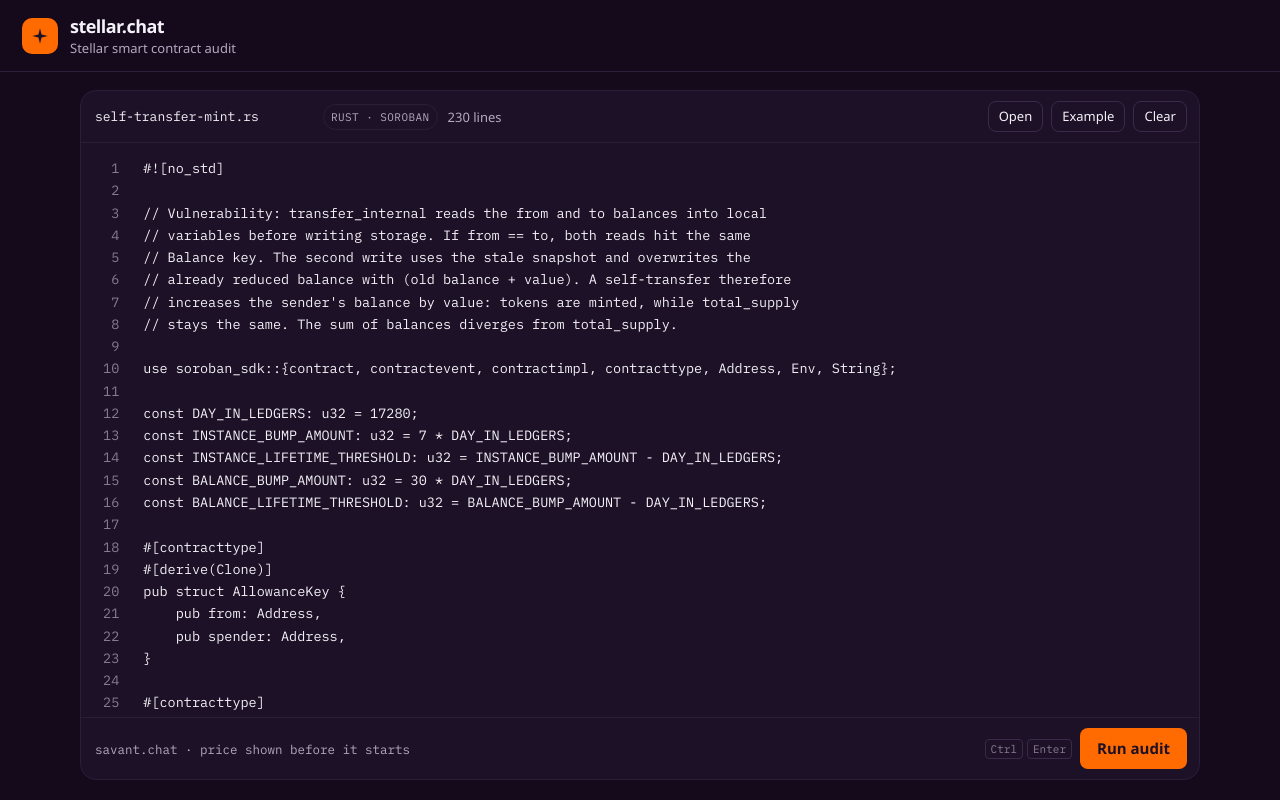
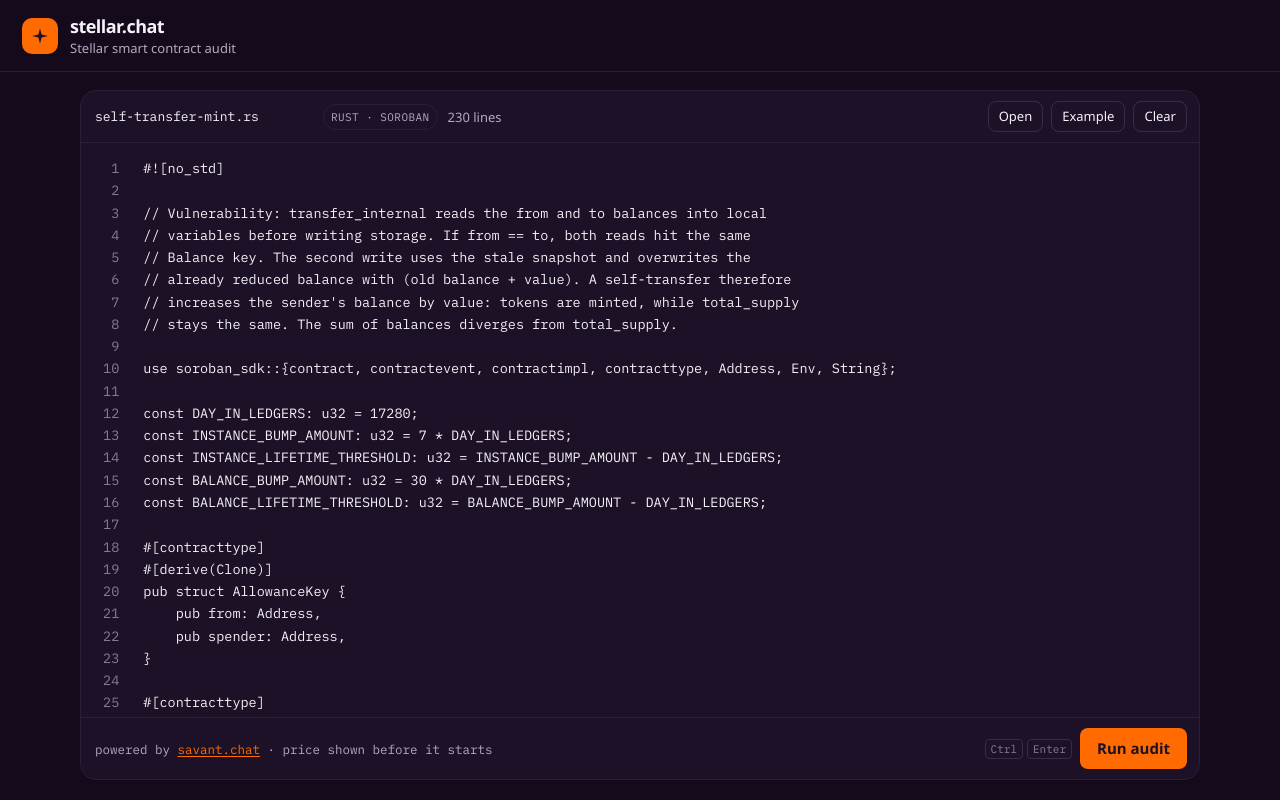
Before and after one commit to Pe4enable/stellar.chat, a React (Vite) app: page / in a window 1280 px wide. Built offline with nearby package versions, Linux system fonts and the light colour scheme; a web font is replaced by a local one.

Commit message:
fix link

```diff
--- a/src/components/Editor.tsx
+++ b/src/components/Editor.tsx
@@ -105,7 +105,13 @@ export function Editor({
       </div>
 
       <div className="editor-footer">
-        <span className="endpoint">savant.chat · price shown before it starts</span>
+        <span className="endpoint">
+          powered by{" "}
+          <a className="endpoint-link" href="https://savant.chat" target="_blank" rel="noreferrer">
+            savant.chat
+          </a>{" "}
+          · price shown before it starts
+        </span>
         <div className="footer-actions">
           <span className="shortcut">
             <kbd>{shortcut}</kbd>
--- a/src/styles.css
+++ b/src/styles.css
@@ -223,6 +223,12 @@ button, input, textarea { font: inherit; color: inherit; }
   text-overflow: ellipsis;
   white-space: nowrap;
   padding: 6px 2px;
+}
+
+.endpoint-link {
+  color: var(--accent);
+  text-decoration: underline;
+  text-underline-offset: 2px;
 }
 
 .shortcut {
```
